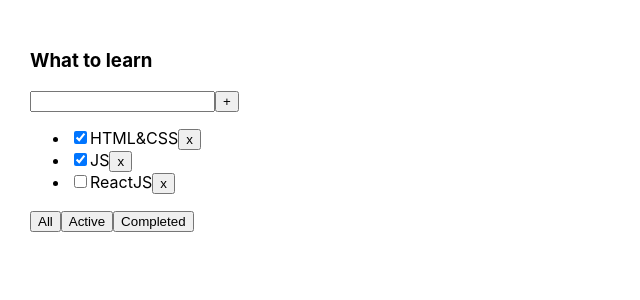
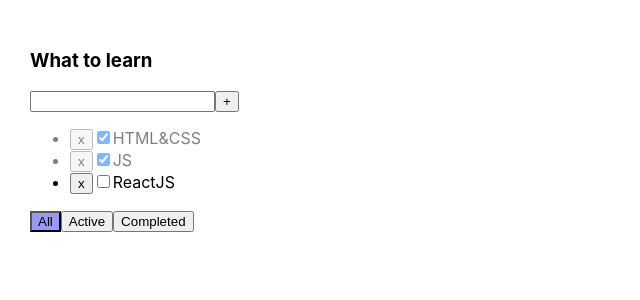
Before and after one commit to SanyaSkl/todolist-repetition, a React (Vite) app: page / in a window 1280 px wide. Shown: the top 300 px of the page, without its empty margins (0-640 px from the left). Built offline with nearby package versions, Linux system fonts and the light colour scheme.

Commit message:
Refactor

```diff
--- a/src/App.css
+++ b/src/App.css
@@ -6,3 +6,19 @@
 .app > div {
   margin-right: 50px;
 }
+
+.error {
+  border: red 1px solid;
+}
+
+.error-message {
+  color: red;
+}
+
+.active-filter {
+  background-color: rgba(143, 143, 241, 0.91);
+}
+
+.is-done {
+  opacity: 0.5;
+}
--- a/src/App.tsx
+++ b/src/App.tsx
@@ -13,6 +13,7 @@
 
 export const App = () => {
     const [filter, setFilter] = useState<FilterValues>('all')
+
 
     const [tasks, setTasks] = useState<Task[]>([
         {id: v1(), title: 'HTML&CSS', isDone: true},
@@ -58,6 +59,7 @@
                           changeFilter={changeFilter}
                           createTask={createTask}
                           changeTaskStatus={changeTaskStatus}
+                          filter={filter}
             />
         </div>
     )
--- a/src/Button.tsx
+++ b/src/Button.tsx
@@ -1,8 +1,9 @@
 type Props = {
   title: string
   onClick?: () => void
+  className?: string
 }
 
-export const Button = ({ title, onClick }: Props) => {
-  return <button onClick={onClick}>{title}</button>
+export const Button = ({ title, onClick, className }: Props) => {
+  return <button className={className} onClick={onClick}>{title}</button>
 }
--- a/src/TodolistItem.tsx
+++ b/src/TodolistItem.tsx
@@ -9,22 +9,27 @@
     changeFilter: (filter: FilterValues) => void
     createTask: (title: string) => void
     changeTaskStatus: (taskId: string, isDone: boolean) => void
+    filter?: FilterValues
 }
 
 export const TodolistItem = (props: Props) => {
-    const {title, tasks, deleteTask, changeFilter, createTask, changeTaskStatus} = props
+    const {title, tasks, deleteTask, changeFilter, createTask, changeTaskStatus, filter} = props
 
     const [taskTitle, setTaskTitle] = useState('')
+    const [error, setError] = useState<string | null>(null)
 
     const createTaskHandler = () => {
         const trimmedTitle = taskTitle.trim()
-        if (taskTitle.trim() !== '') {
+        if (trimmedTitle !== '') {
             createTask(trimmedTitle)
             setTaskTitle('')
+        } else {
+            setError('Title is required')
         }
     }
     const changeTaskTitleHandler = (event: ChangeEvent<HTMLInputElement>) => {
         setTaskTitle(event.currentTarget.value)
+        setError(null)
     }
     const createTaskOnEnterHandler = (event: KeyboardEvent<HTMLInputElement>) => {
         if (event.key === 'Enter') {
@@ -32,12 +37,34 @@
         }
     }
 
+    const mappedTaskHandler = tasks.map(task => {
+
+        const changeTaskStatusHandler = (event: ChangeEvent<HTMLInputElement>) => {
+            const newStatusValue = event.currentTarget.checked
+            changeTaskStatus(task.id, newStatusValue)
+        }
+        const deleteTaskHandler = () => {
+            deleteTask(task.id)
+        }
+
+        return (
+            <li key={task.id} className={task.isDone ? 'is-done' : ''}>
+                <Button title={'x'} onClick={deleteTaskHandler}/>
+                <input
+                    type="checkbox"
+                    checked={task.isDone}
+                    onChange={changeTaskStatusHandler}/>
+                <span>{task.title}</span>
+            </li>
+        )
+    })
 
     return (
         <div>
             <h3>{title}</h3>
             <div>
                 <input
+                    className={error ? 'error' : ''}
                     value={taskTitle}
                     onChange={changeTaskTitleHandler}
                     onKeyDown={createTaskOnEnterHandler}
@@ -46,35 +73,22 @@
                     title={'+'}
                     onClick={createTaskHandler}
                 />
+                {error && <div className={'error-message'}>{error}</div>}
             </div>
             {tasks.length === 0 ? (
                 <p>Тасок нет</p>
             ) : (
                 <ul>
-                    {tasks.map(task => {
-                        const deleteTaskHandler = () => {
-                            deleteTask(task.id)
-                        }
-
-                        const changeTaskStatusHandler = (event: ChangeEvent<HTMLInputElement>) => {
-                            const newStatusValue = event.currentTarget.checked
-                            changeTaskStatus(task.id, newStatusValue)
-                        }
-
-                        return (
-                            <li key={task.id}>
-                                <input type="checkbox" checked={task.isDone} onChange={changeTaskStatusHandler}/>
-                                <span>{task.title}</span>
-                                <Button title={'x'} onClick={deleteTaskHandler}/>
-                            </li>
-                        )
-                    })}
+                    {mappedTaskHandler}
                 </ul>
             )}
             <div>
-                <Button title={'All'} onClick={() => changeFilter('all')}/>
-                <Button title={'Active'} onClick={() => changeFilter('active')}/>
-                <Button title={'Completed'} onClick={() => changeFilter('completed')}/>
+                <Button className={filter === 'all' ? 'active-filter' : ''} title={'All'}
+                        onClick={() => changeFilter('all')}/>
+                <Button className={filter === 'active' ? 'active-filter' : ''} title={'Active'}
+                        onClick={() => changeFilter('active')}/>
+                <Button className={filter === 'completed' ? 'active-filter' : ''} title={'Completed'}
+                        onClick={() => changeFilter('completed')}/>
             </div>
         </div>
     )
```
